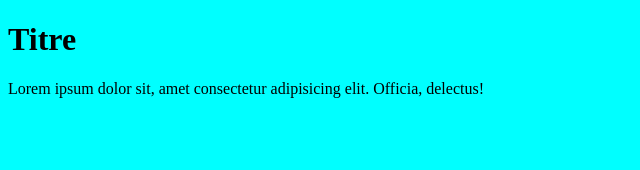
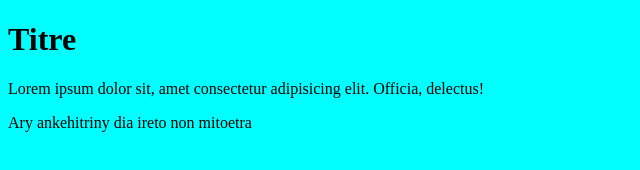
Before and after one commit to mahefasolofo/exo1, a plain HTML site: page index.html in a window 1280 px wide. Shown: the whole page, without its empty margins (0-640 px from the left). Drawn offline with Linux system fonts and the light colour scheme.

Commit message:
conflit html

```diff
--- a/index.html
+++ b/index.html
@@ -9,5 +9,6 @@
     <body>
         <h1>Titre</h1>
         <p>Lorem ipsum dolor sit, amet consectetur adipisicing elit. Officia, delectus!</p>
+        <p>Ary ankehitriny dia ireto non mitoetra </p>
     </body>
 </html>
```
